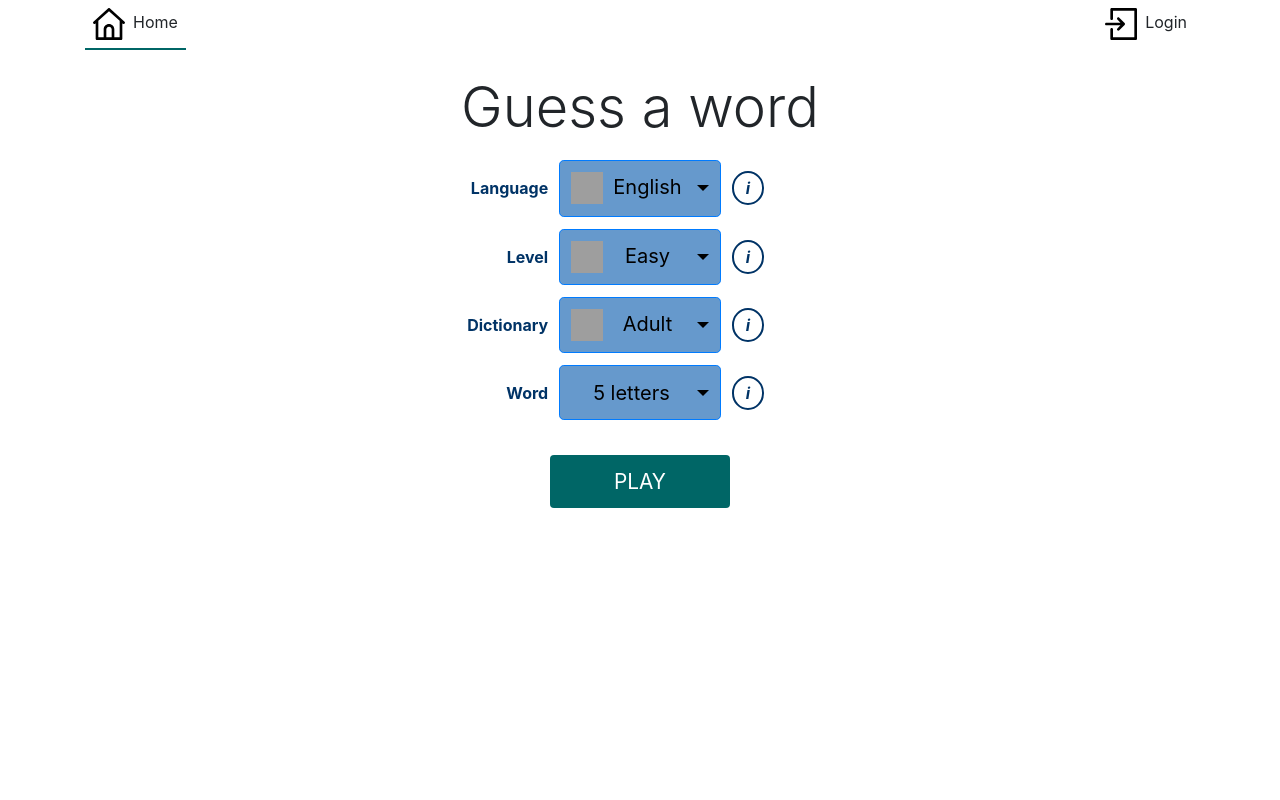
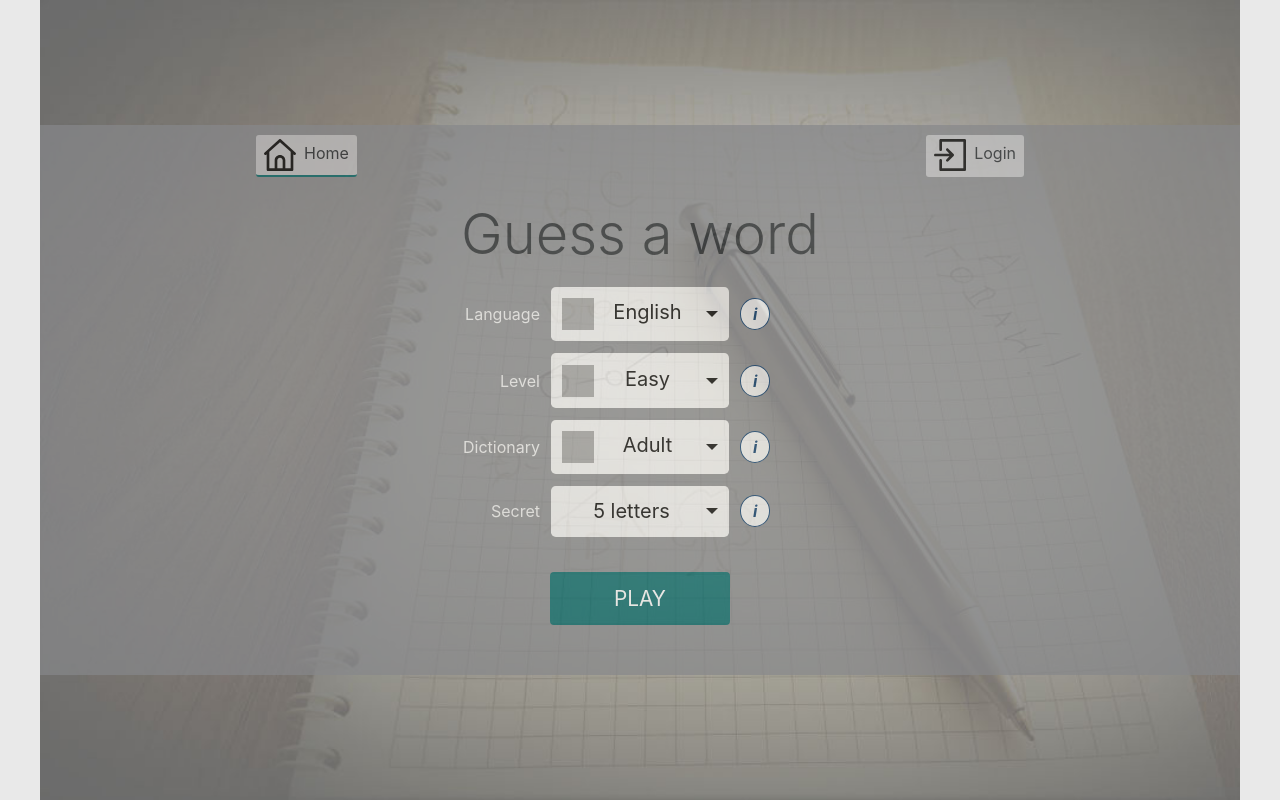
Before and after one commit to weehaa/guess-race, a React app: page / in a window 1280 px wide. Built offline with nearby package versions, Linux system fonts and the light colour scheme; grey boxes are pictures that could not be loaded.

Commit message:
add background, styling and

```diff
--- a/src/components/app/app.js
+++ b/src/components/app/app.js
@@ -6,13 +6,16 @@ import Login from '../login';
 import Home from '../home';
 import NavbarMenu from '../navbar-menu';
 
+import './app.scss';
+
 const App = () => {
   const [level, setLevel] = useState('easy');
   const [dictionary, setDictionary] = useState('adult');
   const [wordLength, setWordLength] = useState('5');
 
   return (
-    <main className="container text-center">
+    <main className="app-container-wrapper">
+      <section className="container app-container text-center">
         <NavbarMenu/>
         <Switch>
           <Route
@@ -42,6 +45,7 @@ const App = () => {
             exact/>
           <Route render={() => <h3>Page not found</h3>}/>
         </Switch>
+      </section>
     </main>
   );
 };
--- /dev/null
+++ b/src/components/app/app.scss
@@ -0,0 +1,30 @@
+#root {
+  background: #e9e9e9;
+}
+
+.app-container-wrapper {
+  display: flex;
+  flex-direction: column;
+  justify-content: center;
+  margin: 0 auto;
+  padding: 0;
+  max-width: 1200px;
+  min-height: 100vh;
+  background: no-repeat url('./images/background.jpg');
+  background-position: left 10%;
+  background-size: cover;
+}
+
+.app-container {
+  margin: 0 auto;
+  padding: 10px 10px 50px;
+  min-width: 100%;
+  min-height: 520px;
+  background: #87888b;
+  opacity: 0.7;
+}
+
+.btn.focus, .btn:focus {
+  outline: 0;
+  box-shadow: none;
+}
--- a/src/components/dropdown-select/dropdown-select.css
+++ b/src/components/dropdown-select/dropdown-select.css
@@ -1,4 +1,22 @@
+.dropdown-menu {
+    padding: 0;
+    width: 100%;
+}
+
+
+
 .dropdown-text {
     padding: 0 10px;
     margin: 0 auto;
+    line-height: 28px;
 }
+
+.dropdown-item.active, .dropdown-item:active {
+    color: #fff;
+    text-decoration: none;
+    background-color: #607D8B;
+}
+
+.show>.btn-primary.dropdown-toggle {
+    color: #000;
+}
--- a/src/components/dropdown-select/dropdown-select.js
+++ b/src/components/dropdown-select/dropdown-select.js
@@ -55,7 +55,7 @@ const DropdownSelect = ({ items, selectedItemIdx, onSelect }) => {
   );
 
   return (
-    // renderMenuOnMount for testing!
+    // renderMenuOnMount is for testing purposes!
     <DropdownButton
       title={<ItemView name={selectedName} image={selectedImage} />}
       size="lg"
--- /dev/null
+++ b/src/components/guessed-words/guessed-words.css
@@ -0,0 +1,26 @@
+.table-wrapper-scroll-y {
+    position: relative;
+    display: block;
+    height: 200px;
+    overflow: auto;
+}
+
+/* width */
+::-webkit-scrollbar {
+    width: 10px;
+}
+
+/* Track */
+::-webkit-scrollbar-track {
+    background: #d9d5ae;
+}
+
+/* Handle */
+::-webkit-scrollbar-thumb {
+    background: #888;
+}
+
+/* Handle on hover */
+::-webkit-scrollbar-thumb:hover {
+    background: #555;
+}
--- a/src/components/guessed-words/guessed-words.js
+++ b/src/components/guessed-words/guessed-words.js
@@ -1,7 +1,9 @@
 import React from 'react';
 
 import guessedWordsContext from '../../contexts/guessed-words-context';
-import  { useLangStrings } from '../../contexts/language-context';
+import { useLangStrings } from '../../contexts/language-context';
+
+import './guessed-words.css';
 
 const GuessedWords = () => {
   const langStrings = useLangStrings();
@@ -37,10 +39,14 @@ const GuessedWords = () => {
             <th>{langStrings.inPlaceLettersColumnHeader}</th>
           </tr>
           </thead>
-          <tbody>
-          {guessedWordsRows}
-          </tbody>
         </table>
+        <div className="table-wrapper-scroll-y">
+          <table className="table table-striped table-sm">
+            <tbody>
+            {guessedWordsRows}
+            </tbody>
+          </table>
+        </div>
       </div>
     );
   }
--- a/src/components/home/home.js
+++ b/src/components/home/home.js
@@ -32,7 +32,7 @@ const Home = ({level, setLevel, dictionary, setDictionary, wordLength, setWordLe
     {
       label: 'wordLength',
       menuItem: <WordLengthPicker wordLength={wordLength} setWordLength={setWordLength} />,
-      hint: 'dictionaryInfo'
+      hint: 'wordLengthInfo'
     }
   ];
 
--- a/src/components/home/home.scss
+++ b/src/components/home/home.scss
@@ -11,6 +11,6 @@
 }
 
 .submit-button:hover {
-  color: black;
-  background: #3399CC;
+    color: #fff;
+    background: #607D8B;
 }
--- a/src/components/menu-list/menu-list.js
+++ b/src/components/menu-list/menu-list.js
@@ -8,15 +8,16 @@ import { useLangStrings } from '../../contexts/language-context';
 import './menu-row.scss';
 
 /**
- *
+ * Renders label, dropdown and hint in a row
  * @param {string} label
  * @param {JSX.Element} menuItem
  * @param {string} hint
  * @returns {JSX.Element}
- * @constructor
  */
 const MenuRow = ({ label, menuItem, hint }) => {
   const menuStrings = useLangStrings()['menuStrings'];
+
+  // renders `i` button to show popup info on click
   const renderHint = () => {
     if (!menuStrings[hint]) return null;
     return (
--- a/src/components/menu-list/menu-row.scss
+++ b/src/components/menu-list/menu-row.scss
@@ -1,6 +1,10 @@
 $color: #003366;
-$btn-background: #6699CC;
+$btn-background: #f0f0f0;
 $btn-width: 180px;
+
+.menu-nav-link {
+  background: rgba(255,255,255,0.2);
+}
 
 .menu-list {
   margin: 0 auto;
@@ -23,8 +27,8 @@ $btn-width: 180px;
   text-align: left;
 }
 
-.menu-item:first-child{
-  width: 200px;
+.menu-item {
+  min-width: 180px;
 }
 
 .menu-label, .menu-hint {
@@ -33,8 +37,8 @@ $btn-width: 180px;
 
 .tooltip-button {
   padding: 3px 12px;
-  background-color: #FFFFFF;
-  border: 2px solid $color;
+  background-color: $btn-background;
+  border: 1px solid $color;
   font-weight: bold;
   color: $color;
   text-align: center;
@@ -45,14 +49,20 @@ $btn-width: 180px;
 
 .menu-label {
   font-size: 16px;
-  font-weight: bold;
-  color: $color;
+  //font-weight: bold;
+  color: #ededed;
 }
 
 .level-info {
   padding: 0 5px;
   width: 220px;
   list-style: none;
+}
+
+.dropdown-toggle.btn:focus,
+.dropdown-toggle.btn:active {
+  border: none;
+  box-shadow: none;
 }
 
 
@@ -62,6 +72,7 @@ $btn-width: 180px;
   padding: 0.7rem;
   width: 100%;
   color: black;
+  border: none;
   background: $btn-background;
 }
 
--- a/src/components/navbar-menu/navbar-menu.js
+++ b/src/components/navbar-menu/navbar-menu.js
@@ -25,14 +25,14 @@ const NavbarMenu = () => {
       activeClassName = "active-link"
       className="px-2 menu-nav-link"
     >
-      <img width="32px" height="32px" src={icon} alt={name} className="my-2"/>
+      <img width="32px" height="32px" src={icon} alt={name} className="my-1"/>
       <span className="ml-2 text-body text-decoration-none">{navStrings[name]}</span>
     </NavLink>
   );
 
   return (
     <nav
-      className="d-flex justify-content-between align-middle text-capitalize"
+      className="nav-main d-flex justify-content-between align-middle text-capitalize"
       data-test="component-navbar-menu"
     >
       {navItems}
--- a/src/components/navbar-menu/navbar.scss
+++ b/src/components/navbar-menu/navbar.scss
@@ -1,11 +1,20 @@
+.nav-main {
+  margin: 0 auto;
+  max-width: 768px;
+}
+
 .active-link {
   border-bottom: 2px solid #006666;
+}
+
+.menu-nav-link {
+  border-radius: 3px;
+  background: rgba(255, 255, 255, 0.5);
 }
 
 .menu-nav-link:hover {
   text-decoration: none;
   background: #ddd;
-
 }
 
 .menu-nav-link>span:hover {
--- a/src/components/word-length-picker/word-length-picker.js
+++ b/src/components/word-length-picker/word-length-picker.js
@@ -7,7 +7,7 @@ import getStringByLanguage from '../../helpers/strings';
 import DropdownSelect from '../dropdown-select';
 
 /**
- * @function component for word length selection
+ * @function component for word length selection via dropdown
  * @param wordLength
  * @param {function} setWordLength - setWordLength method from ancestors
  * @returns {JSX.Element}
--- a/src/helpers/strings.js
+++ b/src/helpers/strings.js
@@ -19,7 +19,7 @@ const languageStrings = {
     dictionaries: {
       kid: 'Kid',
       adult: 'Adult',
-      professor: 'Professor',
+      professor: 'Prof',
     },
     wordLengths: {
       4: '4 letters',
@@ -54,14 +54,18 @@ const languageStrings = {
         <ul class="level-info">
             <li><strong>Kid:</strong> Average dictionary of kid 4-7 years old </li>
             <li><strong>Adult:</strong> Average dictionary of adult person </li>
-            <li><strong>Professor:</strong> Rarely used words</li>
+            <li><strong>Prof:</strong> Rarely used words</li>
         </ul>`
+      },
+      wordLengthInfo: {
+        title: 'Word Length selection',
+        content: `<p>Select the length of the secret word. Your guess attempts should be the same length.</p>`
       },
       labels: {
         language: 'Language',
         level: 'Level',
         dictionary: 'Dictionary',
-        wordLength: 'Word',
+        wordLength: 'Secret',
       },
     },
     navStrings: {
@@ -78,7 +82,7 @@ const languageStrings = {
   ru: {
     symbol: 'Русский',
     flag: 'ru',
-    name: 'Угадай слово',
+    name: 'Игра "Угадай-ка"',
     congrats: 'Поздравляем! Вы угадали слово!',
     submit: 'Отправить',
     guessPrompt: 'Попробуй угадать секретное слово!',
@@ -95,7 +99,7 @@ const languageStrings = {
     dictionaries: {
       kid: 'Ребенок',
       adult: 'Взрослый',
-      professor: 'Профессор',
+      professor: 'Профи',
     },
     wordLengths: {
       4: '4 буквы',
@@ -132,11 +136,15 @@ const languageStrings = {
               <li><strong>Профессор:</strong> Редко используемые слова</li>
           </ul>`
       },
+      wordLengthInfo: {
+        title: 'Количество букв в секретном слове',
+        content: `<p>В процессе игры также будут принимться слова только такой длины</p>`
+      },
       labels: {
         language: 'Язык',
         level: 'Уровень',
         dictionary: 'Словарь',
-        wordLength: 'Слово'
+        wordLength: 'Секрет'
       },
     },
     navStrings: {
```
Also changed, not shown: src/components/app/images/background.jpg (added), src/components/navbar-menu/BalsamiqSans-Bold-cut.ttf (added), 2 other files. Lines whose indentation alone changed are shown as unchanged.
